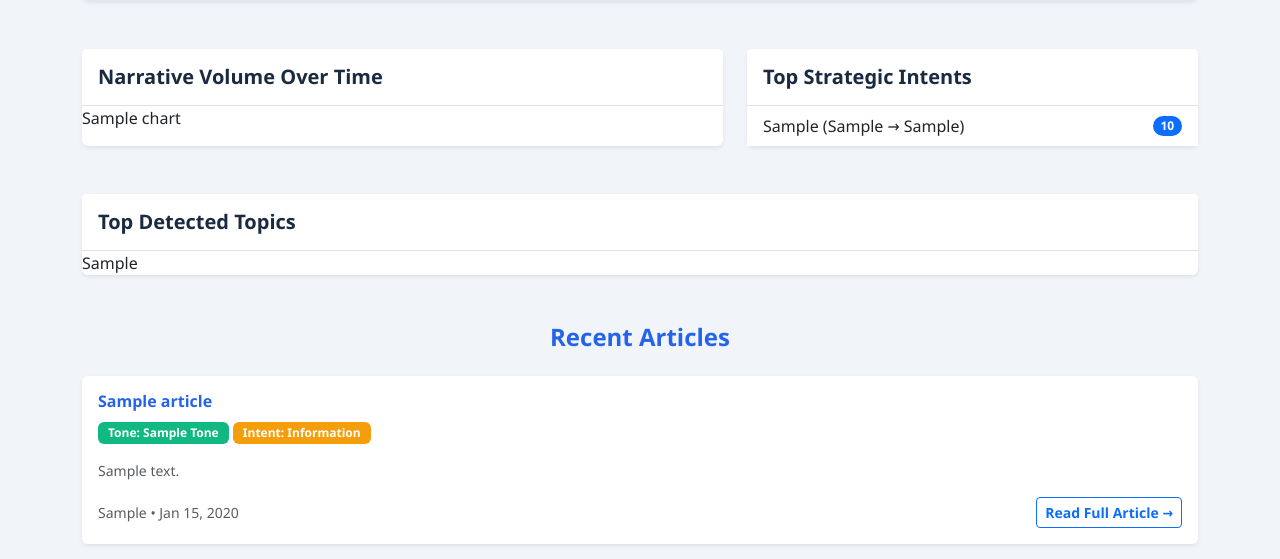
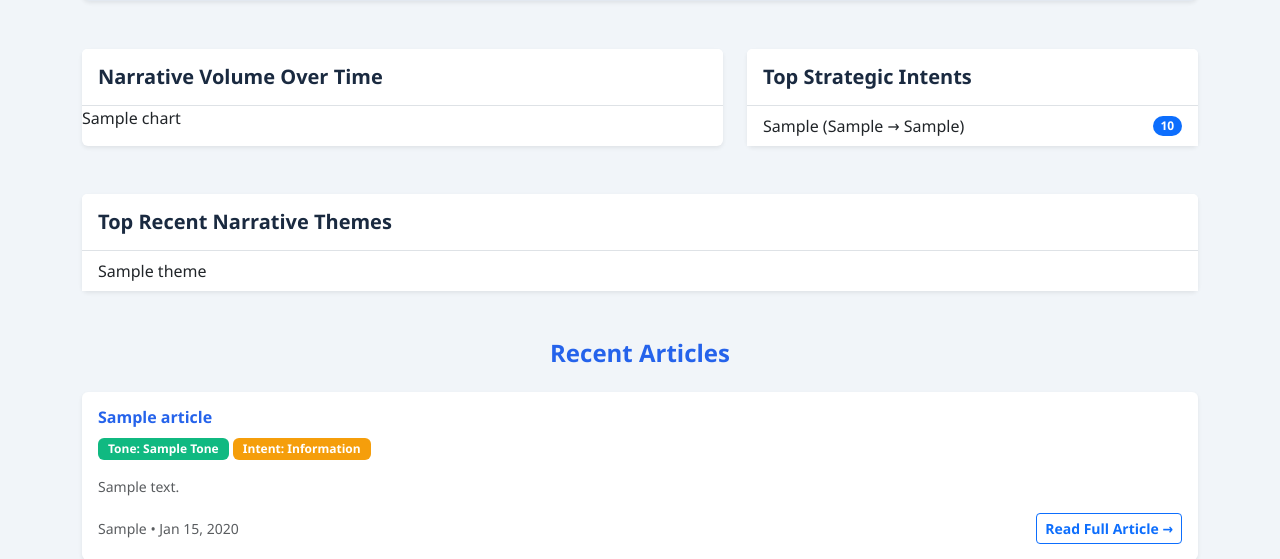
Before and after one commit to CodeForAfrica/VI, a Django app: template dashboard/templates/overview.html in a window 1280 px wide. Shown: the part 1017-1576 px from the top of the page. Run offline with Django 4.2, Linux system fonts and the light colour scheme; the template is opened without the code that fills it: most values are stand-ins (such as "Sample title", 1, 10 or a date in 2020).

Commit message:
Update overview.html

```diff
--- a/dashboard/templates/overview.html
+++ b/dashboard/templates/overview.html
@@ -186,10 +186,18 @@
     <div class="col-12">
         <div class="card shadow-sm border-0 h-100">
             <div class="card-header bg-white py-3 border-bottom">
-                <h5 class="mb-0 fw-bold" style="color: var(--navy-dark);"> Top Detected Topics</h5>
+                <h5 class="mb-0 fw-bold" style="color: var(--navy-dark);">Top Recent Narrative Themes</h5>
             </div>
             <div class="card-body p-0">
-                {% if topic_cluster_chart %}{{ topic_cluster_chart|safe }}{% else %}<div class="p-5 text-center text-muted">Topic clustering is shown for the overall dataset without filters.</div>{% endif %}
+                <ul class="list-group list-group-flush">
+                    {% for theme in top_recent_themes %}
+                    <li class="list-group-item d-flex justify-content-between align-items-start">
+                        <span>{{ theme }}</span>
+                    </li>
+                    {% empty %}
+                    <li class="list-group-item text-center py-4 text-muted">No recent narrative themes found.</li>
+                    {% endfor %}
+                </ul>
             </div>
         </div>
     </div>
```
